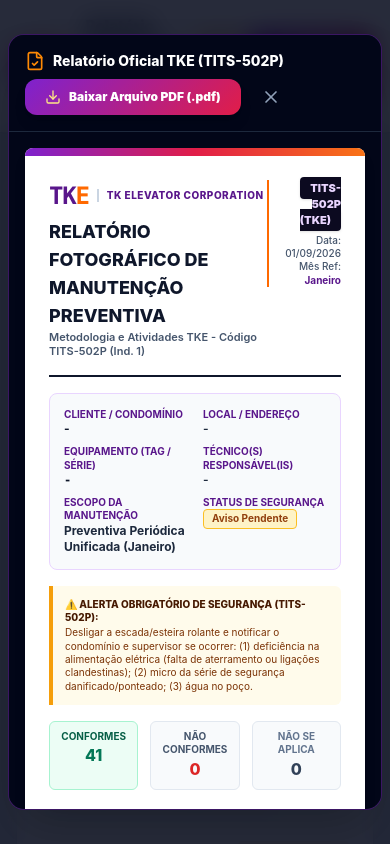
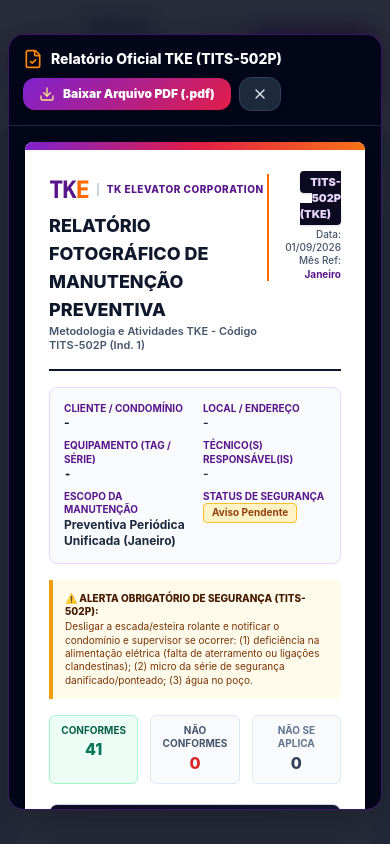
Before and after one commit to lucasrichieri/o.s-preventiva-escadas-rolantes, a React (Vite) app: page / in a window 390 px wide. Both pictures are taken after a click on the button "Visualizar e Baixar PDF". Shown: the top 844 px of the page. Built offline with nearby package versions, Linux system fonts and the light colour scheme.

Commit message:
fix: improve modal close button responsiveness, add ESC key listener, and backdrop click to close

```diff
--- a/src/components/PdfExportModal.jsx
+++ b/src/components/PdfExportModal.jsx
@@ -1,4 +1,4 @@
-import React, { useRef, useState } from 'react';
+import React, { useRef, useState, useEffect } from 'react';
 import { MONTHS, STAGES } from '../data/tits502pData';
 import { Download, X, FileCheck, Loader2 } from 'lucide-react';
 
@@ -13,6 +13,21 @@
 }) {
   const printRef = useRef(null);
   const [isDownloadingPdf, setIsDownloadingPdf] = useState(false);
+
+  // Fechar o modal ao pressionar a tecla ESC
+  useEffect(() => {
+    const handleKeyDown = (e) => {
+      if (e.key === 'Escape') {
+        onClose?.();
+      }
+    };
+    if (isOpen) {
+      window.addEventListener('keydown', handleKeyDown);
+    }
+    return () => {
+      window.removeEventListener('keydown', handleKeyDown);
+    };
+  }, [isOpen, onClose]);
 
   if (!isOpen) return null;
 
@@ -52,12 +67,21 @@
     }
   };
 
+  const handleBackdropClick = (e) => {
+    if (e.target === e.currentTarget) {
+      onClose?.();
+    }
+  };
+
   return (
-    <div className="modal-overlay fixed inset-0 z-50 bg-slate-950/85 backdrop-blur-md flex items-center justify-center p-2 sm:p-4 overflow-y-auto">
-      <div className="modal-container bg-slate-900 border border-purple-900/60 rounded-2xl w-full max-w-4xl max-h-[92vh] flex flex-col shadow-2xl overflow-hidden">
+    <div
+      onClick={handleBackdropClick}
+      className="modal-overlay fixed inset-0 z-50 bg-slate-950/85 backdrop-blur-md flex items-center justify-center p-2 sm:p-4 overflow-y-auto"
+    >
+      <div className="modal-container bg-slate-900 border border-purple-900/60 rounded-2xl w-full max-w-4xl max-h-[92vh] flex flex-col shadow-2xl overflow-hidden relative">
 
         {/* Modal Top Bar */}
-        <div className="modal-top-bar p-4 bg-slate-950 border-b border-slate-800 flex justify-between items-center shrink-0 flex-wrap gap-2">
+        <div className="modal-top-bar p-3.5 sm:p-4 bg-slate-950 border-b border-slate-800 flex justify-between items-center shrink-0 flex-wrap gap-2">
           <div className="flex items-center gap-2">
             <FileCheck className="w-5 h-5 text-orange-400" />
             <h3 className="text-sm sm:text-base font-extrabold text-white">
@@ -65,13 +89,13 @@
             </h3>
           </div>
 
-          <div className="flex items-center gap-3">
+          <div className="flex items-center gap-2 sm:gap-3">
             {/* Botão Único: Baixar Arquivo PDF (.pdf) */}
             <button
               onClick={handleDirectDownload}
               disabled={isDownloadingPdf}
               type="button"
-              className="tke-btn-gradient flex items-center gap-2 px-5 py-2.5 text-white text-xs sm:text-sm font-black rounded-xl shadow-lg transition-transform transform hover:scale-105 cursor-pointer disabled:opacity-60"
+              className="tke-btn-gradient flex items-center gap-2 px-4 sm:px-5 py-2 sm:py-2.5 text-white text-xs sm:text-sm font-black rounded-xl shadow-lg transition-transform transform hover:scale-105 cursor-pointer disabled:opacity-60"
             >
               {isDownloadingPdf ? (
                 <>
@@ -86,12 +110,20 @@
               )}
             </button>
 
+            {/* Botão Fechar X destacado */}
             <button
-              onClick={onClose}
+              onClick={(e) => {
+                e.preventDefault();
+                e.stopPropagation();
+                onClose?.();
+              }}
               type="button"
-              className="p-2 text-slate-400 hover:text-white rounded-lg hover:bg-slate-800 transition-colors cursor-pointer"
+              aria-label="Fechar visualização"
+              title="Fechar (ESC)"
+              className="flex items-center gap-1.5 px-3 py-2 text-slate-200 hover:text-white bg-slate-800 hover:bg-rose-600 border border-slate-700 hover:border-rose-500 rounded-xl transition-all cursor-pointer font-bold text-xs shadow-md shrink-0"
             >
-              <X className="w-5 h-5" />
+              <X className="w-4 h-4" />
+              <span className="hidden sm:inline">Fechar</span>
             </button>
           </div>
         </div>
```
